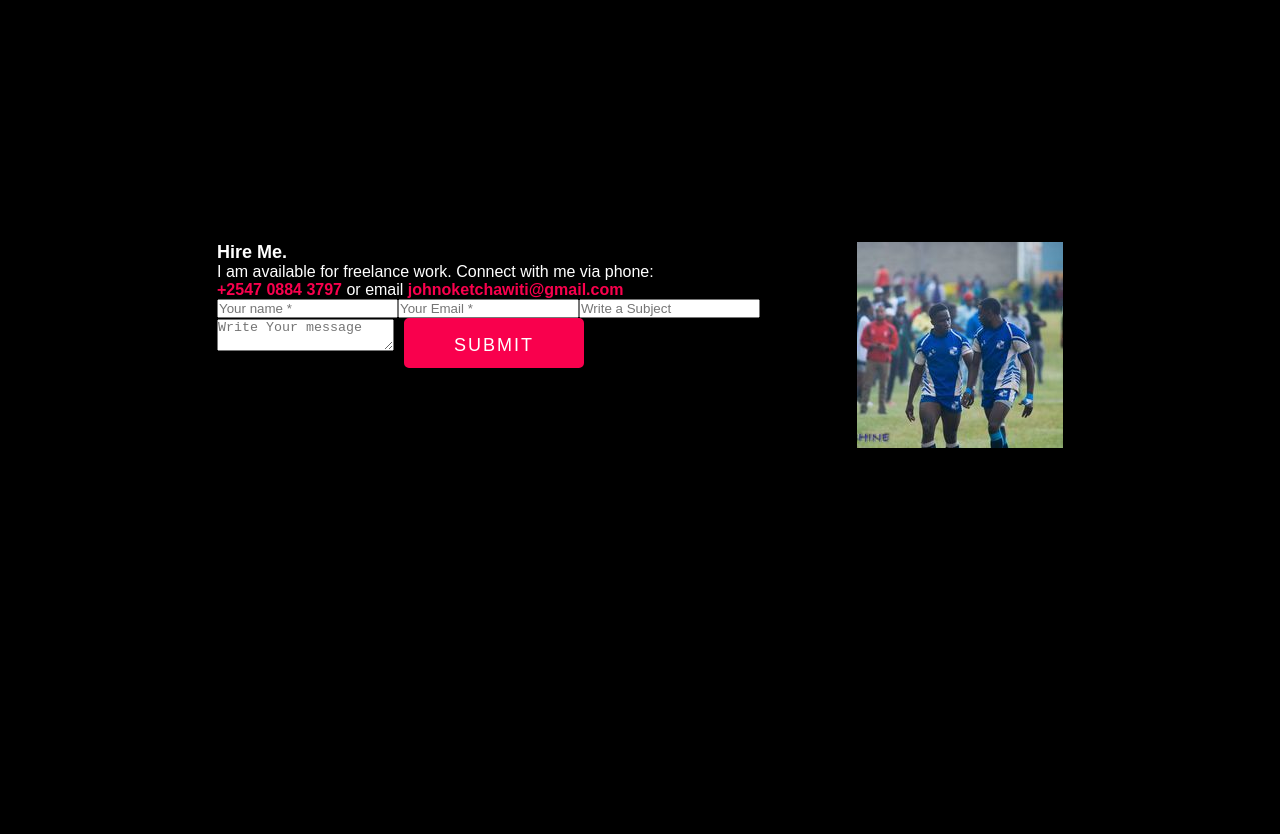
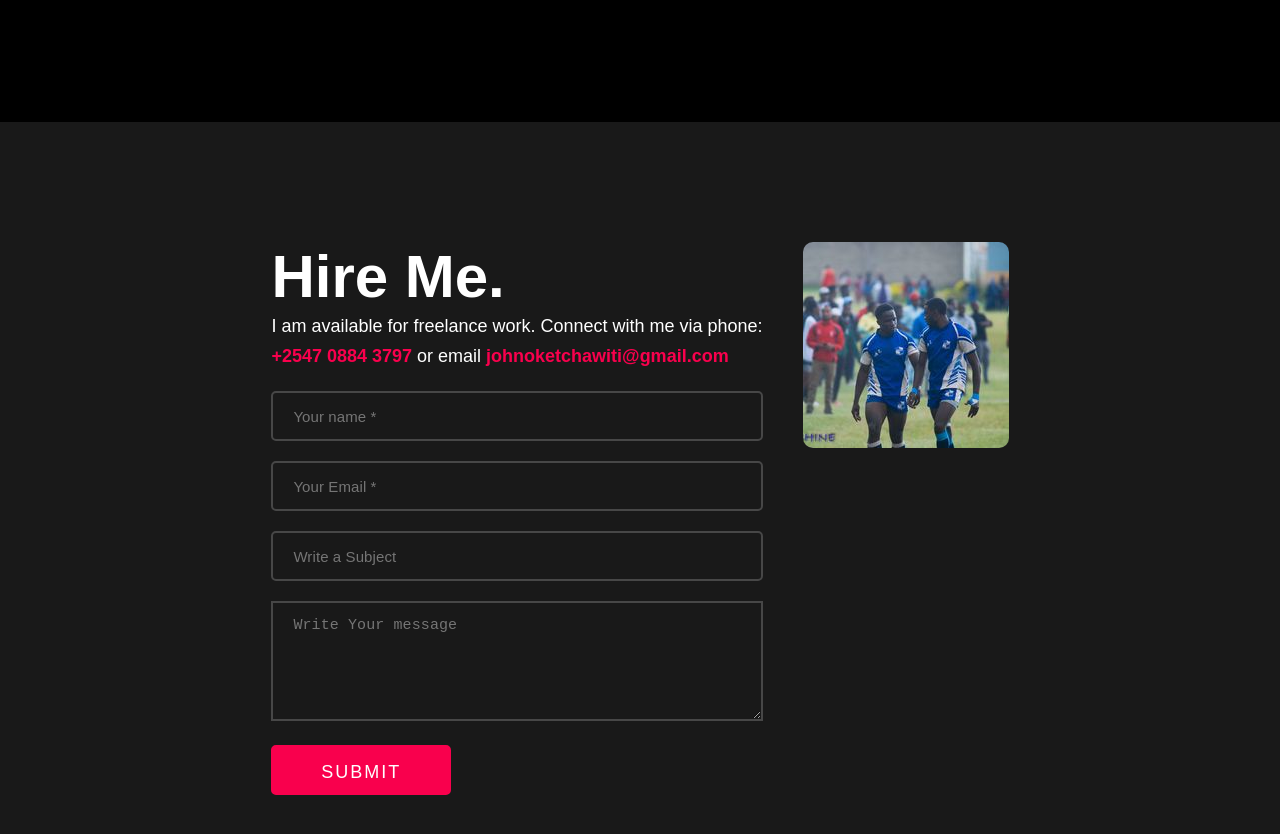
Before and after one commit to AWITI0301/My-Portfolio, a React (Create React App) app: page / in a window 1280 px wide. Shown: the part 4981-5815 px from the top of the page. Before the commit the page ends 5549 px from the top, so only its background shows below. Built offline with nearby package versions, Linux system fonts and the light colour scheme.

Commit message:
styles the contact details

```diff
--- a/src/Contact.css
+++ b/src/Contact.css
@@ -0,0 +1,49 @@
+.contact{
+    background-color: #191919;
+}
+h1.hire__text {
+    font-size: 60px;
+}
+p.hire__text{
+    font-size: 18px;
+    line-height: 30px;
+    color: rgba(29,29,36,.75);
+    font-weight: 400;
+}
+input.contact{
+    display: block;
+    width: 100%;
+    padding: 0 20px;
+    border: 2px solid rgba(0,0,0,.1);
+    border-radius: 5px;
+    -webkit-transition: all .3s ease;
+    transition: all .3s ease;
+    height: 50px;
+    line-height: 46px;
+    margin: 20px 0px;
+    outline: none;
+    color: #fff;
+    font-size: 15px;
+    letter-spacing: .1px;
+    background: none;
+    border: 2px solid hsla(0,0%,100%,.2);
+}
+.contact__img{
+    border-radius: 10px;
+    width: 100%;
+    overflow: hidden;
+}
+textarea#message{
+    height: 120px;
+    background: none;
+    padding: 0 20px;
+    width: 100%;
+    line-height: 46px;
+    color: #fff;
+    font-size: 15px;
+    letter-spacing: .1px;
+    border: 2px solid hsla(0,0%,100%,.2);
+}
+button.btn.contact.pointer {
+    margin: 20px 0px;
+}
```
